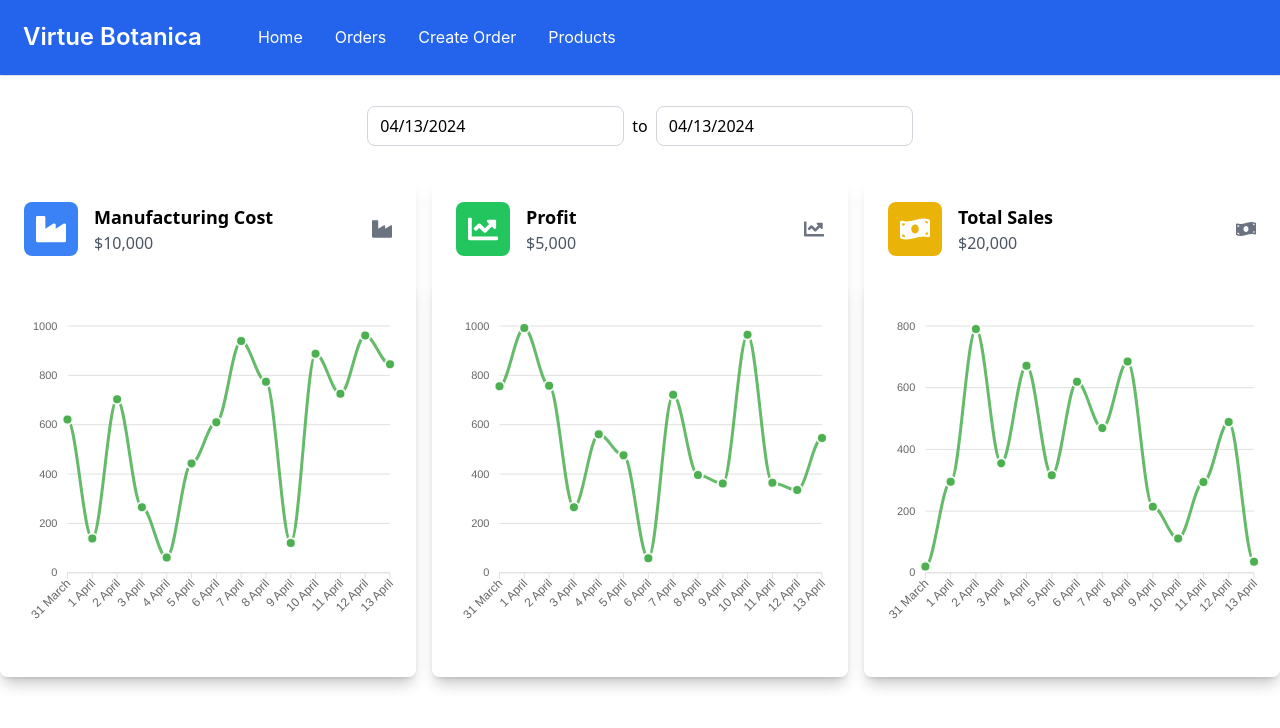
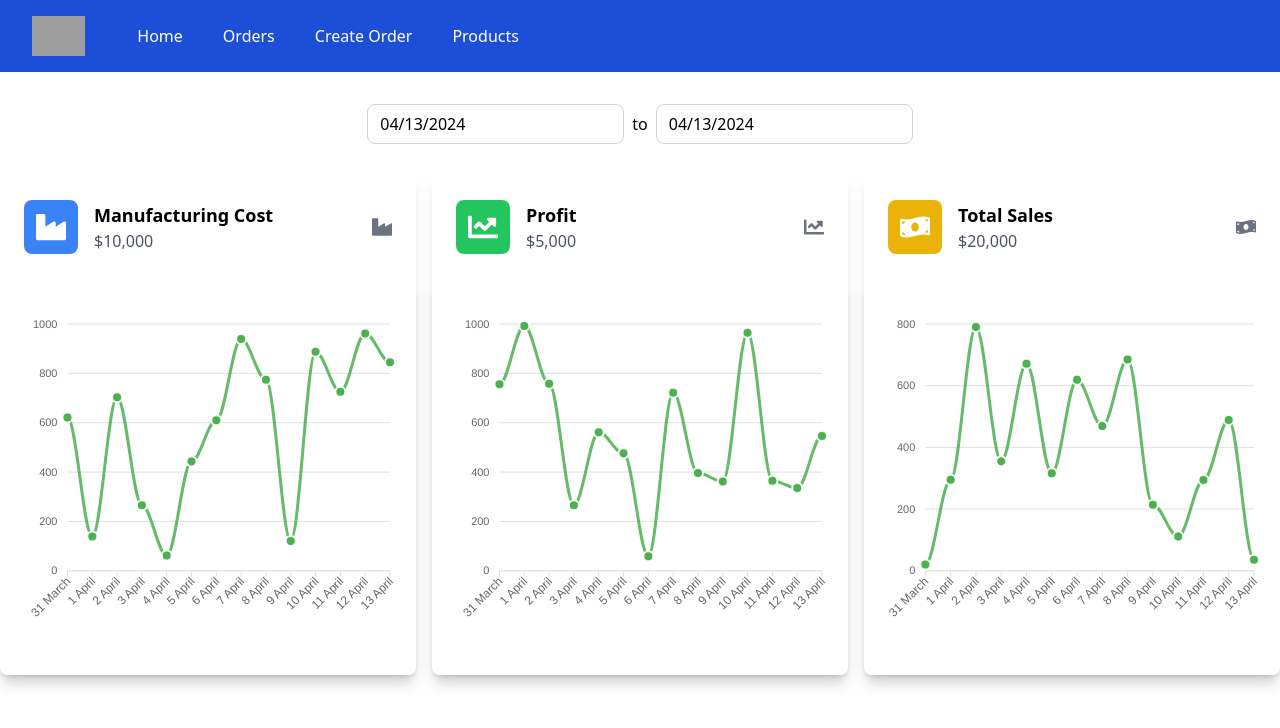
Before and after one commit to Guru6163/virtue-botanica, a React (Create React App) app: page / in a window 1280 px wide. Shown: the top 728 px of the page. Built offline with nearby package versions, Linux system fonts and the light colour scheme; grey boxes are pictures that could not be loaded.

Commit message:
Navbar Update

```diff
--- a/src/components/Navbar.jsx
+++ b/src/components/Navbar.jsx
@@ -1,70 +1,52 @@
 import React, { useState } from 'react';
-import { Menubar } from 'primereact/menubar';
-import { useNavigate } from 'react-router-dom'; // Import useNavigate for navigation
+import { Link } from 'react-router-dom'; // Import Link from react-router-dom
 
-
-export default function BasicDemo() {
-    const navigate = useNavigate(); // Initialize usenavigate hook
-    const [selectedItem, setSelectedItem] = useState(null); // State to keep track of the selected item
-
-    const menuItemTemplate = (item) => {
-        const isSelected = selectedItem === item.label; // Check if the current item is selected
-        const textColor = isSelected ? 'text-black' : 'text-white'; // Conditionally set text color
-        return (
-            <div className={`p-menuitem custom-menu-item gap-4 ${isSelected ? 'bg-white rounded-md' : ''}`} onClick={() => handleItemClick(item)}>
-                <div className={`px-4 py-2 text-center ${textColor} cursor-pointer menu-item`} >{item.label}</div>
-            </div>
-        );
-    };
-
-    const handleItemClick = (item) => {
-        setSelectedItem(item.label); // Set the selected item
-        item.command(); // Execute the command associated with the item
-    };
-
-    const items = [
-        {
-            label: 'Home',
-            icon: 'pi pi-fw pi-home',
-            template: menuItemTemplate,
-            command: () => navigate('/') // Navigate to the home page
-        },
-        {
-            label: 'Orders',
-            icon: 'pi pi-fw pi-star',
-            template: menuItemTemplate,
-            command: () => navigate('/orders') // Navigate to the features page
-        },
-        {
-            label: 'Create Order',
-            icon: 'pi pi-fw pi-envelope',
-            template: menuItemTemplate,
-            command: () => navigate('/create-order') // Navigate to the contact page
-        },
-        {
-            label: 'Products',
-            icon: 'pi pi-fw pi-envelope',
-            template: menuItemTemplate,
-            command: () => navigate('/products') // Navigate to the contact page
-        }
-    ];
-
-    const start = (
-        <div className='text-white px-4 py-1 my-2 mr-6' style={{ fontSize: '1.5rem', fontWeight: 600 }}>
-            Virtue Botanica
-        </div>
-    );
+function Navbar() {
+    const [isOpen, setIsOpen] = useState(false);
 
     return (
-        <div>
-            <style>
-                {`
-                    .menu-item:hover {
-                        color: black !important; // Change text color to black on hover
-                    }
-                `}
-            </style>
-            <Menubar style={{ backgroundColor: '#2463EB', margin:'-2px -2px' }} model={items} start={start} />
-        </div>
+        <nav className="bg-blue-700 py-1">
+            <div className="max-w-7xl px-4 sm:px-6 lg:px-8">
+                <div className="flex items-center justify-between h-16">
+                    <div className="flex items-center">
+                        <div className="flex-shrink-0">
+                            <img src='https://res.cloudinary.com/dua8sce9b/image/upload/v1714064785/Screenshot_2024-04-25_at_10.34.01_PM-removebg-preview_cvuhgr.png' className="h-10"></img>
+                        </div>
+                        <div className="hidden md:block">
+                            <div className="ml-10 flex items-baseline space-x-4">
+                                <Link to="/" className="text-white hover:bg-gray-800 hover:text-white px-3 py-2 rounded-md text-md font-medium">Home</Link>
+                                <Link to="/orders" className="text-white hover:bg-gray-800 hover:text-white px-3 py-2 rounded-md text-md font-medium">Orders</Link>
+                                <Link to="/create-order" className="text-white hover:bg-gray-800 hover:text-white px-3 py-2 rounded-md text-md font-medium">Create Order</Link>
+                                <Link to="/products" className="text-white hover:bg-gray-800 hover:text-white px-3 py-2 rounded-md text-md font-medium">Products</Link>
+                            </div>
+                        </div>
+                    </div>
+                    <div className="-mr-2 flex md:hidden">
+                        <button onClick={() => setIsOpen(!isOpen)} className="text-white hover:text-gray-300 focus:outline-none focus:text-gray-300">
+                            <svg className="h-6 w-6" xmlns="http://www.w3.org/2000/svg" fill="none" viewBox="0 0 24 24" stroke="currentColor">
+                                {isOpen ? (
+                                    <path strokeLinecap="round" strokeLinejoin="round" strokeWidth={2} d="M6 18L18 6M6 6l12 12" />
+                                ) : (
+                                    <path strokeLinecap="round" strokeLinejoin="round" strokeWidth={2} d="M4 6h16M4 12h16m-7 6h7" />
+                                )}
+                            </svg>
+                        </button>
+                    </div>
+                </div>
+            </div>
+
+            {isOpen && (
+                <div className="md:hidden">
+                    <div className="px-2 pt-2 pb-3 space-y-1 sm:px-3">
+                        <Link to="/" className="text-gray-300 hover:bg-gray-800 hover:text-white block px-3 py-2 rounded-md text-base font-medium">Home</Link>
+                        <Link to="/orders" className="text-gray-300 hover:bg-gray-800 hover:text-white block px-3 py-2 rounded-md text-base font-medium">Orders</Link>
+                        <Link to="/create-order" className="text-gray-300 hover:bg-gray-800 hover:text-white block px-3 py-2 rounded-md text-base font-medium">Create Order</Link>
+                        <Link to="/products" className="text-gray-300 hover:bg-gray-800 hover:text-white block px-3 py-2 rounded-md text-base font-medium">Products</Link>
+                    </div>
+                </div>
+            )}
+        </nav>
     );
 }
+
+export default Navbar;
```
